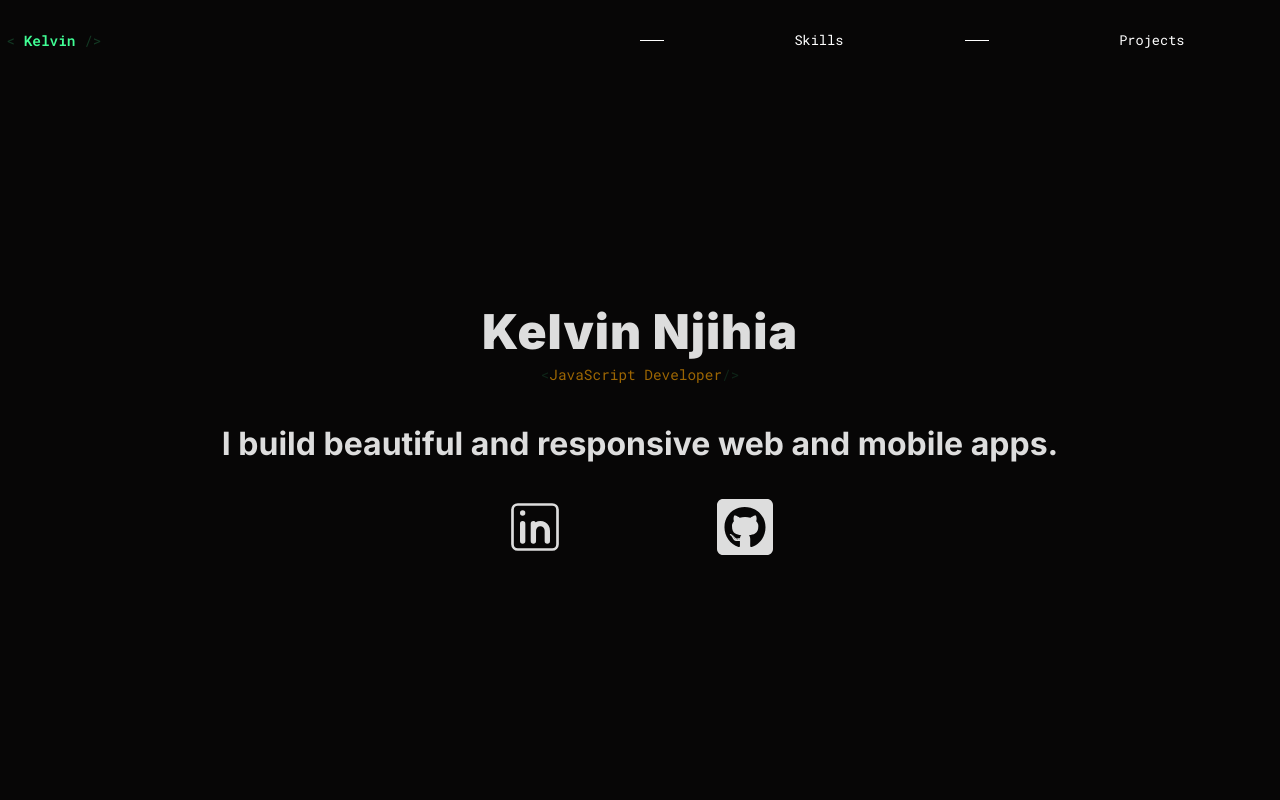
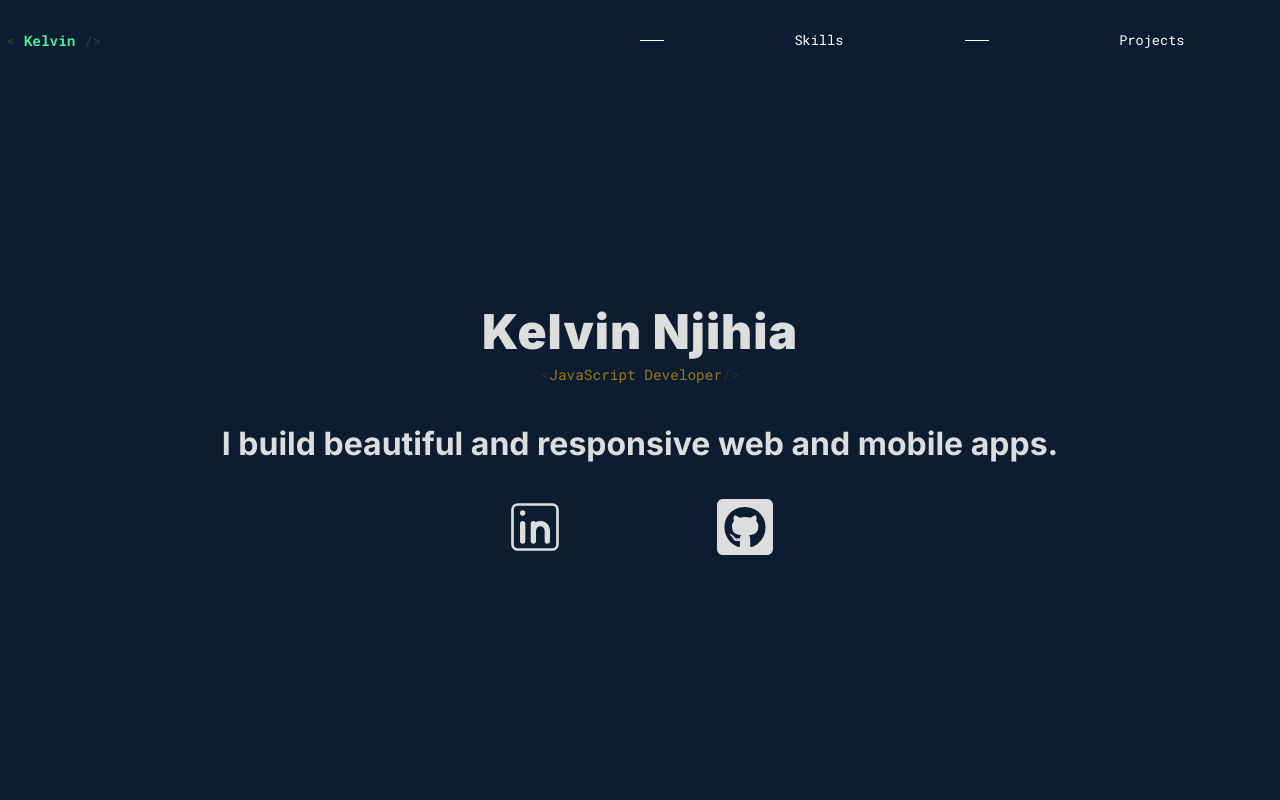
Before and after one commit to 2Kelvin/official-portfolio, a React (Create React App) app: page / in a window 1280 px wide. Shown: the top 800 px of the page. Built offline with nearby package versions, Linux system fonts and the light colour scheme.

Commit message:
change colors

```diff
--- a/src/components/CardProject/CardProject.css
+++ b/src/components/CardProject/CardProject.css
@@ -47,7 +47,7 @@
     align-items: center;
     justify-content: start;
     padding: 0 0.7rem;
-    background-color: #050505;
+    background-color: #040404;
     border-bottom-left-radius: 5px;
     border-bottom-right-radius: 5px;
 }
--- a/src/components/Home/Home.css
+++ b/src/components/Home/Home.css
@@ -19,7 +19,7 @@
     font-size: 0.9rem;
     opacity: 0.6;
     margin: 0;
-    color: orange;
+    color: #F7B801;
 }
 
 .home p{
--- a/src/index.css
+++ b/src/index.css
@@ -15,7 +15,7 @@ code {
 }
 
 :root {
-  --mainBg: #070606;
+  --mainBg: #0C1C31;
   --myGreen: #40fe95;
   --greyText: #757575;
 }
@@ -25,11 +25,6 @@ html {
 }
 
 .brackets {
-  color: var(--myGreen);
+  color: #C1DF1F;
   opacity: 0.2;
 }
-
-/* try this colors
-bg -> rgb(39, 41, 50) || 272932
-#e7ecef
- */
```
